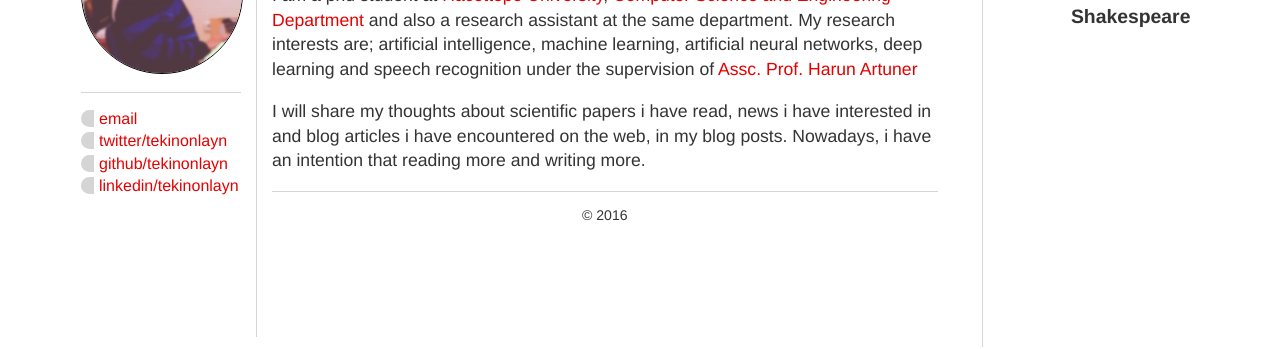
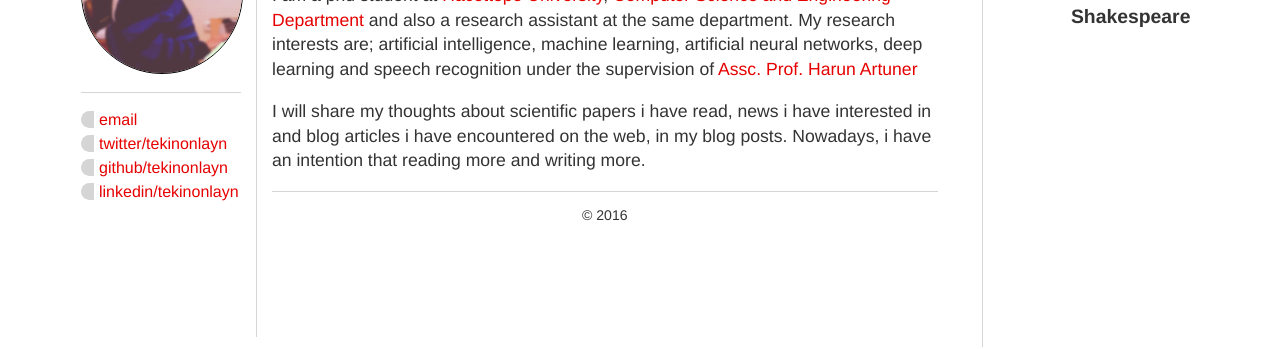
Before and after one commit to tekinonlayn/gi.github.io, a Jekyll site: the page built from index.html, in a window 1280 px wide. Shown: the part 173-522 px from the top of the page. Built offline with Jekyll 4.4.1, drawn with Linux system fonts in a browser that asks for light colours.

Commit message:
Update varsay.css

```diff
--- a/css/varsay.css
+++ b/css/varsay.css
@@ -61,7 +61,7 @@ body {
     border-top-left-radius: 10px;
     border-bottom-left-radius: 10px;
     padding-left: 5px;
-    line-height: 1.4em;
+    line-height: 1.5em;
 
 }
 #foto img {
```
